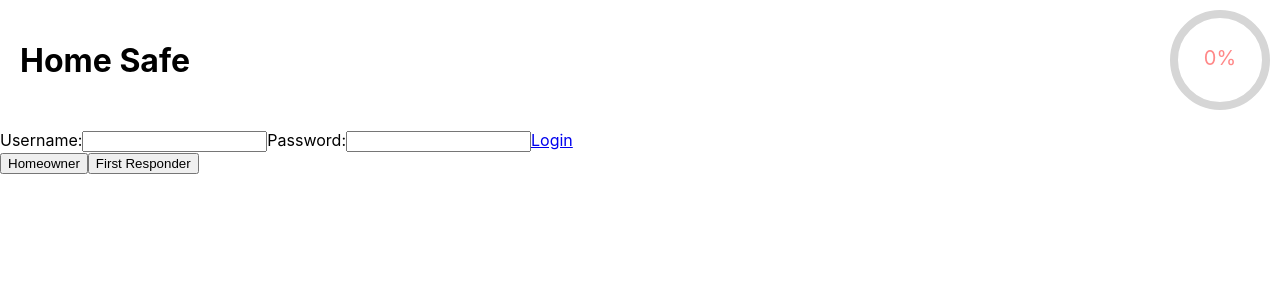
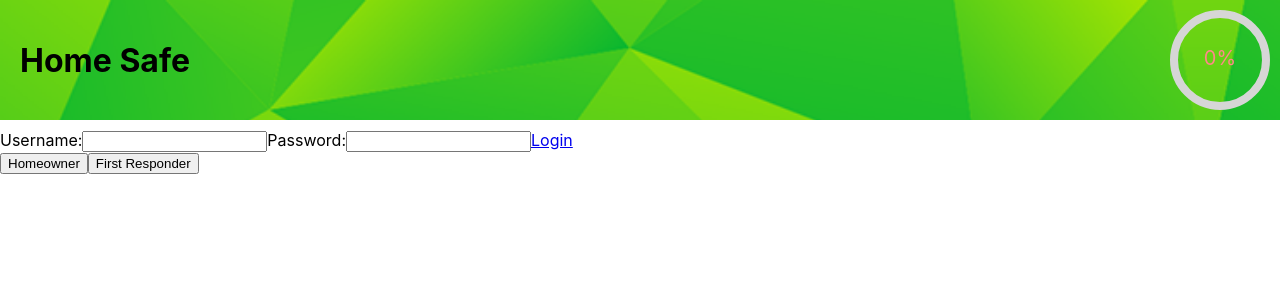
Before and after one commit to baldm0mma/home-safe, a React (Create React App) app: page / in a window 1280 px wide. Shown: the top 300 px of the page. Built offline with nearby package versions, Linux system fonts and the light colour scheme.

Commit message:
change background of header

```diff
--- a/src/Components/Header/Header.scss
+++ b/src/Components/Header/Header.scss
@@ -1,5 +1,5 @@
 header {
-  background: url('../../assets/1200x340_Mesh_Header_Green-LightGreen.png');
+  background: url('../../assets/767_Mesh_Header_Green-LightGreen.png');
   background-size: 100%;
   display: flex;
   height: 100px;
```
Also changed, not shown: src/assets/1200x340_Mesh_Header_Green-LightGreen.png (deleted), src/assets/767_Mesh_Header_Green-LightGreen.png (added).
